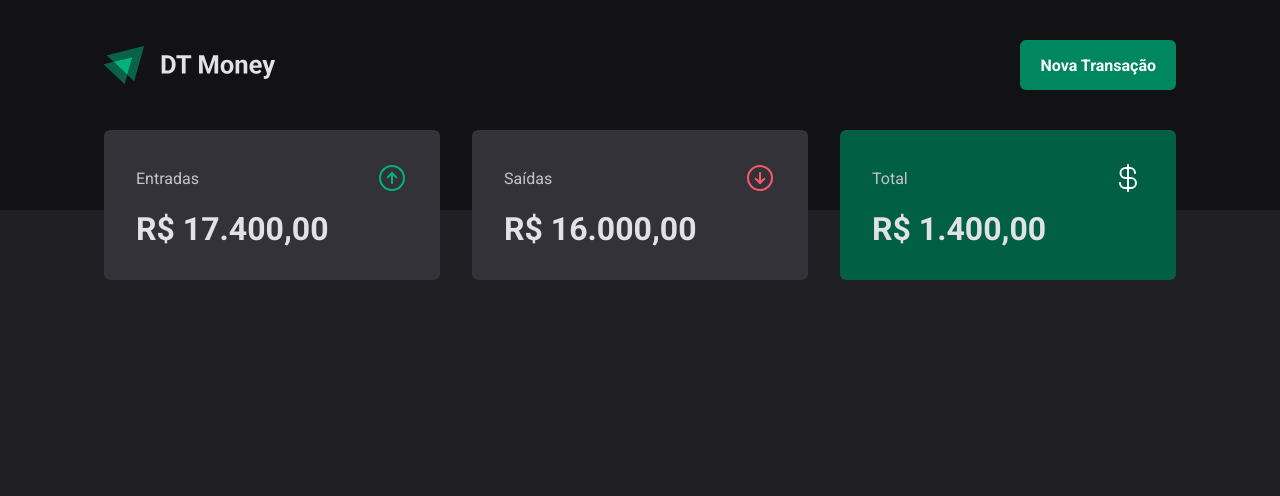
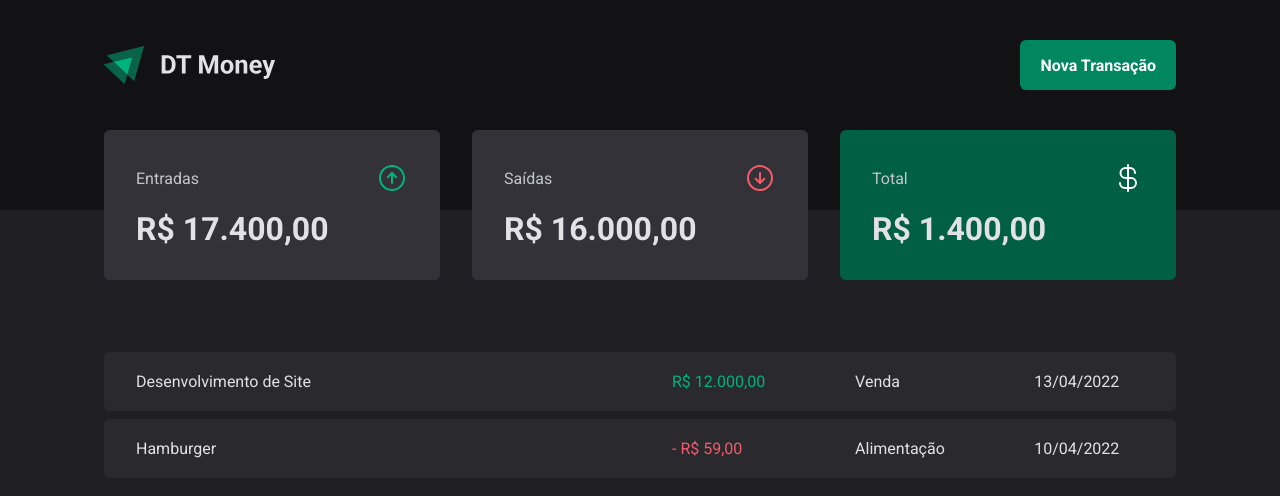
Before and after one commit to edgardfn/dt-money, a React (Vite) app: page / in a window 1280 px wide. Shown: the top 496 px of the page. Built offline with nearby package versions, Linux system fonts and the light colour scheme.

Commit message:
criado a estrutura visual da tabela de transações.

```diff
--- a/src/pages/Transactions/index.tsx
+++ b/src/pages/Transactions/index.tsx
@@ -1,11 +1,40 @@
 import { Header } from '../../components/Header'
 import { Summary } from '../../components/Summary'
+import {
+  PriceHighlight,
+  TransactionsContainer,
+  TransactionsTable,
+} from './styles'
 
 export function Transactions() {
   return (
     <div>
       <Header />
       <Summary />
+
+      <TransactionsContainer>
+        <TransactionsTable>
+          <tbody>
+            <tr>
+              <td width="50%">Desenvolvimento de Site</td>
+              <td>
+                <PriceHighlight variant="income">R$ 12.000,00</PriceHighlight>
+              </td>
+              <td>Venda</td>
+              <td>13/04/2022</td>
+            </tr>
+
+            <tr>
+              <td width="50%">Hamburger</td>
+              <td>
+                <PriceHighlight variant="outcome">- R$ 59,00</PriceHighlight>
+              </td>
+              <td>Alimentação</td>
+              <td>10/04/2022</td>
+            </tr>
+          </tbody>
+        </TransactionsTable>
+      </TransactionsContainer>
     </div>
   )
 }
--- a/src/pages/Transactions/styles.tsx
+++ b/src/pages/Transactions/styles.tsx
@@ -0,0 +1,41 @@
+import styled from 'styled-components'
+
+export const TransactionsContainer = styled.main`
+  width: 100%;
+  max-width: 1120px;
+  margin: 4rem auto 0;
+  padding: 0 1.5rem;
+`
+
+export const TransactionsTable = styled.table`
+  width: 100%;
+  border-collapse: separate;
+  border-spacing: 0 0.5rem;
+  margin-top: 1.5rem;
+
+  td {
+    padding: 1.25rem 2rem;
+    background: ${(props) => props.theme['gray-700']};
+
+    &:first-child {
+      border-top-left-radius: 6px;
+      border-bottom-left-radius: 6px;
+    }
+
+    &:last-child {
+      border-top-right-radius: 6px;
+      border-bottom-right-radius: 6px;
+    }
+  }
+`
+
+interface PriceHighlightProps {
+  variant: 'income' | 'outcome'
+}
+
+export const PriceHighlight = styled.span<PriceHighlightProps>`
+  color: ${(props) =>
+    props.variant === 'income'
+      ? props.theme['green-300']
+      : props.theme['red-300']};
+`
```
